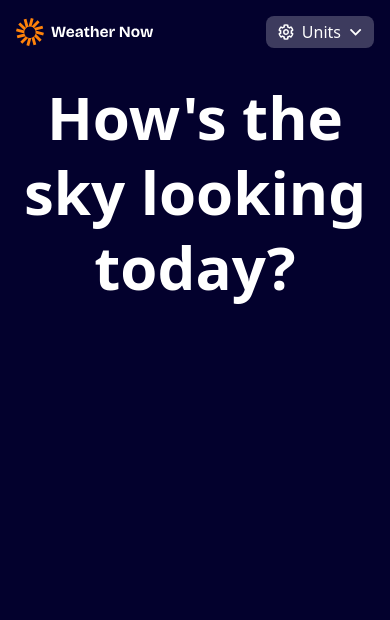
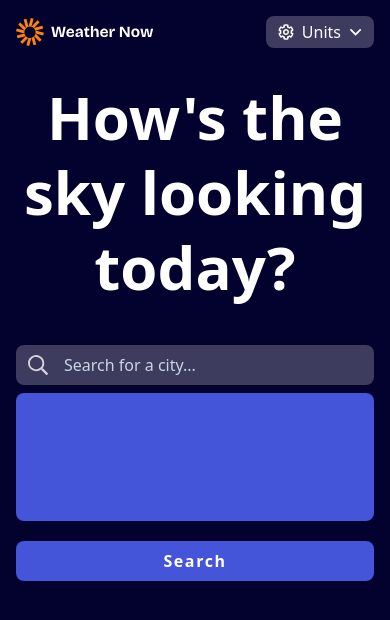
Before and after one commit to mitkokazakov/Weather-App, a React (Vite) app in the folder weather-app/: page / in a window 390 px wide. Shown: the top 620 px of the page. Built offline with nearby package versions, Linux system fonts and the light colour scheme.

Commit message:
Add Search component and style it for mobile devices

```diff
--- a/weather-app/src/App.tsx
+++ b/weather-app/src/App.tsx
@@ -1,4 +1,5 @@
 import Header from "./components/Header"
+import Search from "./components/Search"
 
 function App() {
 
@@ -6,6 +7,7 @@
   return (
     <div className='w-full min-h-screen bg-[#03012d] p-4'>
       <Header />
+      <Search />
     </div>
   )
 }
--- /dev/null
+++ b/weather-app/src/components/Search.tsx
@@ -0,0 +1,19 @@
+import React from 'react'
+
+const Search = () => {
+  return (
+    <div className='w-full flex flex-col gap-2 mt-10 relative'>
+        <div className='w-full relative'>
+            <img src="/public/icon-search.svg" alt="" className='absolute left-3 top-[50%] translate-y-[-50%]'/>
+            <input type="text" className="w-full bg-[#3d3b5e] rounded-lg pl-12 pr-4 py-2 text-white placeholder:text-slate-300 outline-none focus:outline-none" placeholder="Search for a city..." />
+        </div>
+
+        <div className='w-full bg-[#4455da] h-32 rounded-lg flex flex-col justify-center items-start text-white font-semibold tracking-widest duration-300 p-4'>
+
+        </div>
+        <button className="bg-[#4455da] rounded-lg px-4 py-2 text-white hover:bg-[#4a4870] tracking-widest font-semibold mt-3">Search</button>
+    </div>
+  )
+}
+
+export default Search
```
Also changed, not shown: weather-app/public/icon-search.svg (added).
